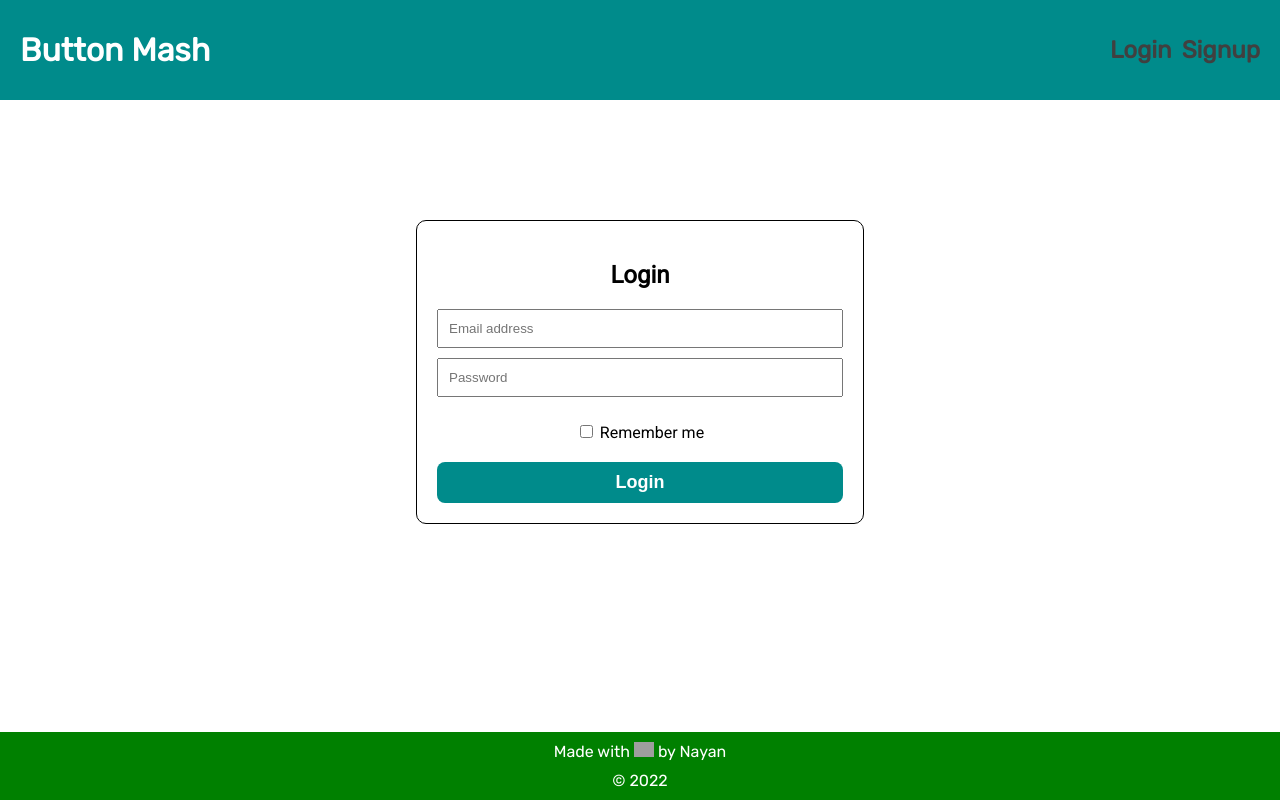
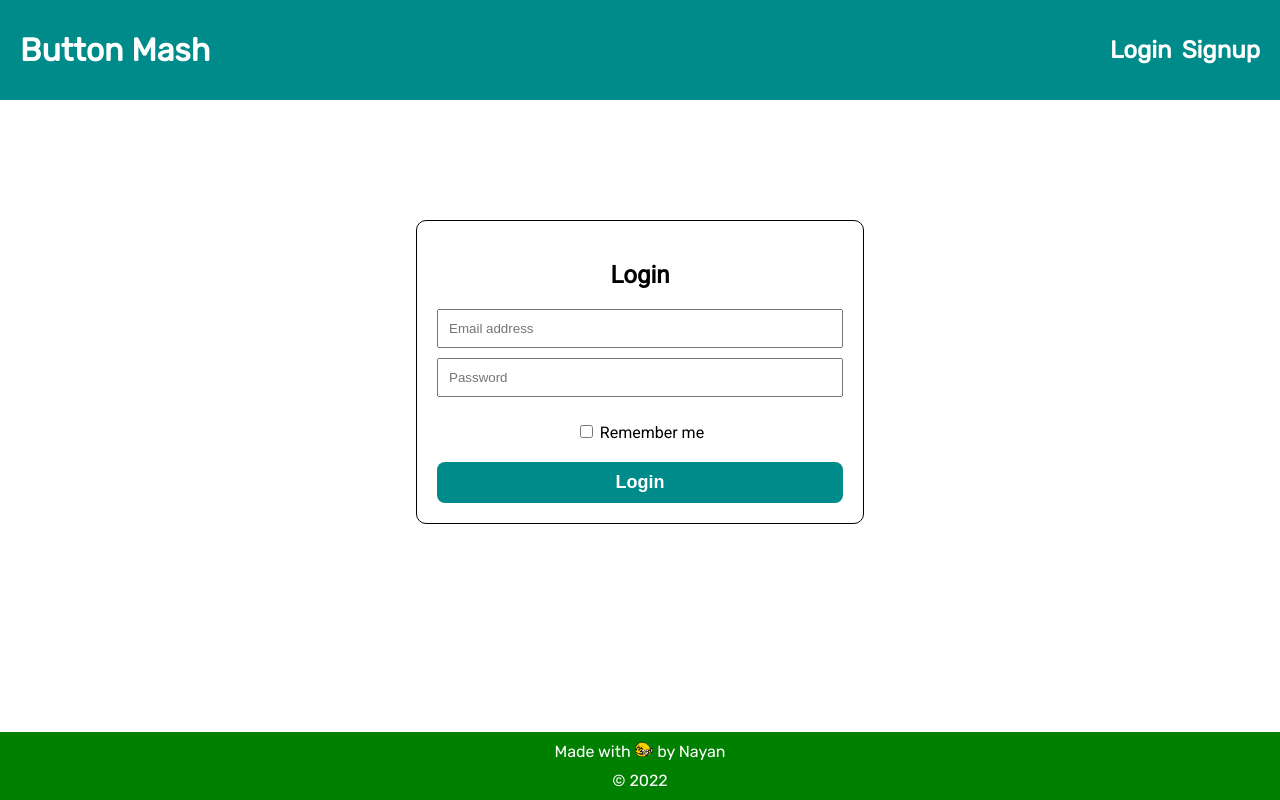
Before and after one commit to TheOneMaster/button-mash-flask, a Flask app: page /login in a window 1280 px wide. Run offline with Flask 2, Linux system fonts and the light colour scheme; grey boxes are pictures that could not be loaded.

Commit message:
Updated template
- Enabled the login/signup links
- Used the resized pain image instead of original

```diff
--- a/server/templates/template.jinja
+++ b/server/templates/template.jinja
@@ -22,7 +22,7 @@
             {% if current_user.is_authenticated %}
                 <img src="{{ current_user.picture }}">
             {% else %}
-                <div class="auth-btns flex-row disabled" title="Currently disabled">
+                <div class="auth-btns flex-row" title="Currently disabled">
                     <a class="link-top link" href="{{ url_for('auth.login') }}">Login</a>
                     <a class="link-top link" href="{{ url_for('auth.signup') }}">Signup</a>
                 </div>
@@ -34,7 +34,7 @@
         {%- block body %}{%- endblock %}
     </div>
     <footer class="flex-col">
-        <p>Made with <img class="footer-pain" src="{{ url_for('static', filename='Images/pain.png') }}"/> by Nayan</p>
+        <p>Made with <img class="footer-pain" src="{{ url_for('static', filename='Images/pain_resized.png') }}"/> by Nayan</p>
         <p>© {{ date.year }} </p>
     </footer>
     {% block modal %}
```
Also changed, not shown: server/static/Images/pain_resized.png (added).
